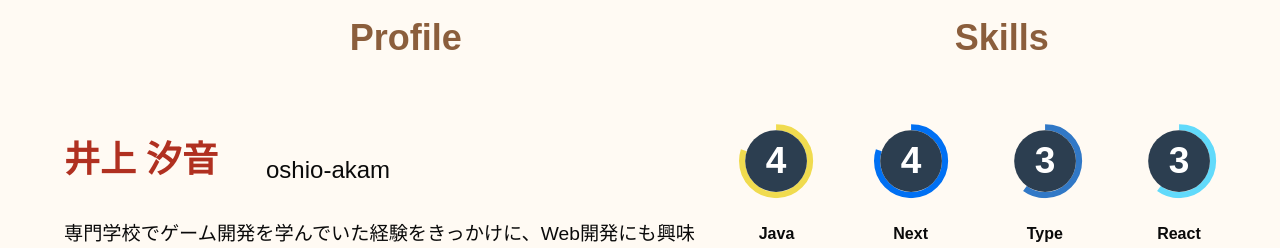
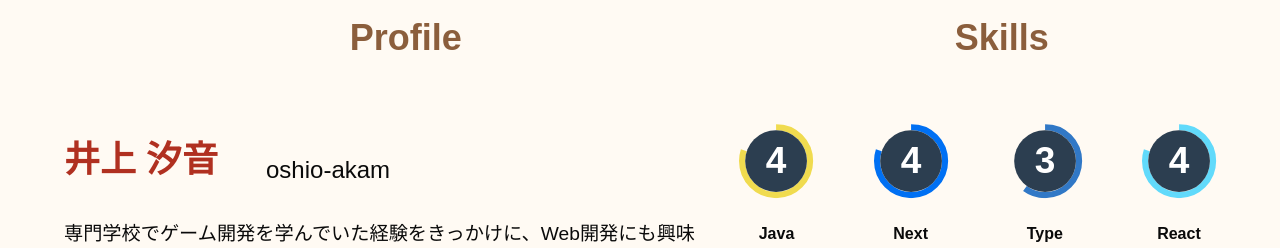
Before and after one commit to oshio-akami/portfolio, a React (Vite) app: page /#/ in a window 1280 px wide. Shown: the part 860-1108 px from the top of the page. Built offline with nearby package versions, Linux system fonts and the light colour scheme; what @iconify/tailwind4 would draw is missing.

Commit message:
Increase React skill rating from 3 to 4

```diff
--- a/src/components/layout/Skills.tsx
+++ b/src/components/layout/Skills.tsx
@@ -35,7 +35,7 @@ export function Skills() {
         />
         <Skill
           className="basis-1/3"
-          rating={3}
+          rating={4}
           text="React"
           inView={inView}
           strokeColor="#61dafb" // Reactシアンブルー
```
